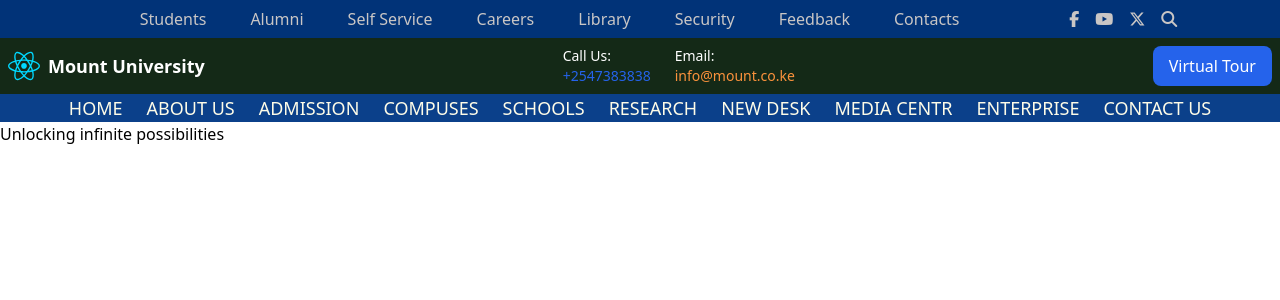
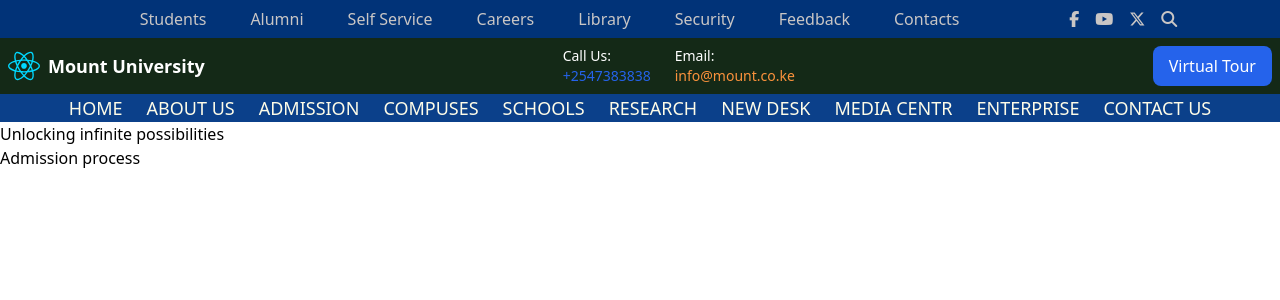
Before and after one commit to Maxaomar/mount-university, a React (Vite) app: page / in a window 1280 px wide. Shown: the top 300 px of the page. Built offline with nearby package versions, Linux system fonts and the light colour scheme.

Commit message:
footer added

```diff
--- a/src/App.jsx
+++ b/src/App.jsx
@@ -2,6 +2,7 @@ import { BottomNav } from "./navs/BottomNav";
 import { MiddleNav } from "./navs/MiddleNav";
 import { TopNav } from "./navs/TopNav";
 import { Home } from "./components/Home";
+import { Footer } from "./components/Footer";
 
 export function App() {
   return(
@@ -10,6 +11,7 @@ export function App() {
      <MiddleNav />
      <BottomNav />
      <Home />
+     <Footer />
     </>
   )
 }
--- /dev/null
+++ b/src/components/Footer.jsx
@@ -0,0 +1,5 @@
+export function Footer() {
+  return(
+    <h1>Admission process</h1>
+  )
+}
```
